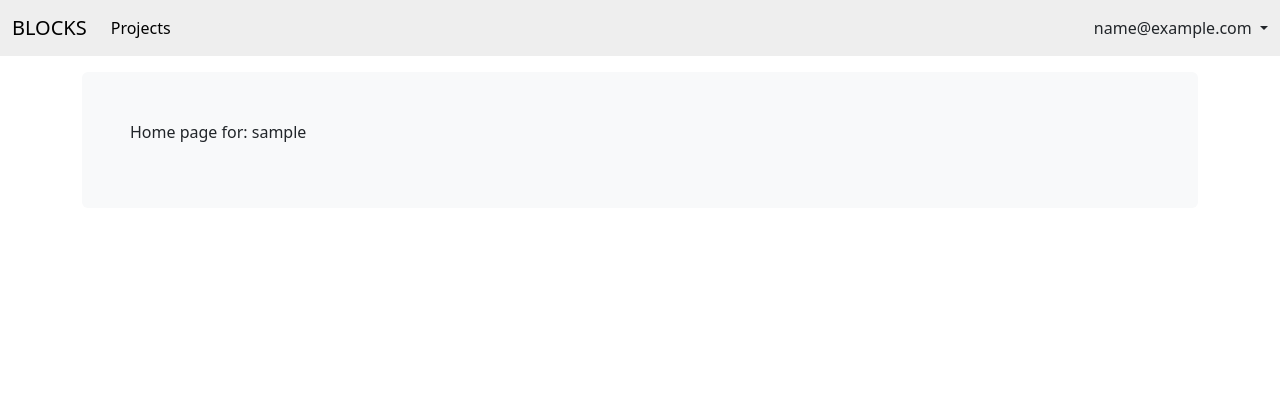
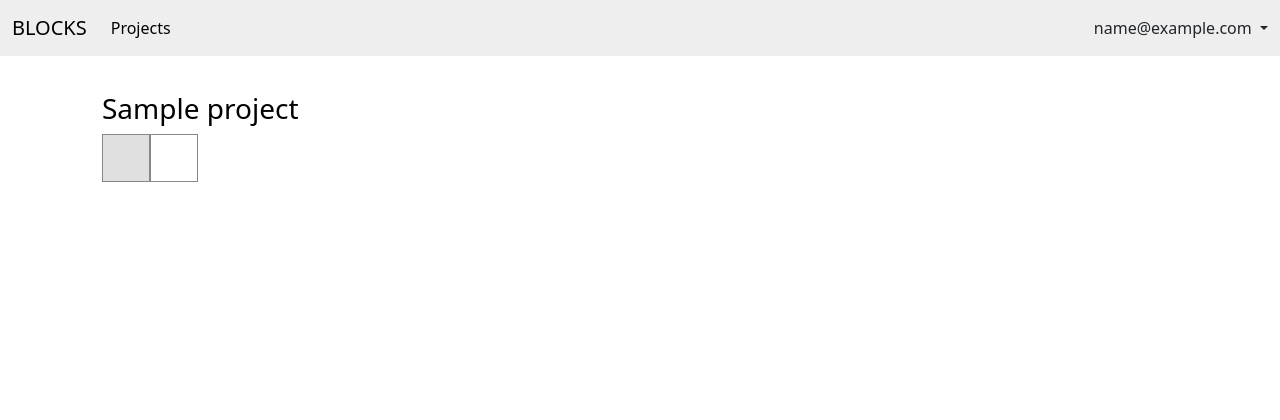
Before and after one commit to ian-ross/old-blocks, a Django app: page / in a window 1280 px wide. Shown: the top 420 px of the page. Run offline with Django 3.2, Linux system fonts and the light colour scheme; a user stored in the database is signed in; tables that the repository leaves empty hold one stand-in row (values such as "Sample post"); some libraries are stand-ins or nearby versions.

Commit message:
Block grid, block update form

```diff
--- a/blocks/admin.py
+++ b/blocks/admin.py
@@ -1,6 +1,7 @@
 from django.contrib import admin
 
-from .models import Project
+from .models import Project, TimeBlock
 
 
 admin.site.register(Project)
+admin.site.register(TimeBlock)
--- /dev/null
+++ b/blocks/helpers.py
@@ -0,0 +1,85 @@
+from datetime import datetime
+
+from django.utils import timezone
+
+
+class Week:
+    def __init__(self, ts=None):
+        if ts is None:
+            ts = timezone.now()
+        iso = ts.date().isocalendar()
+        self.week = iso.week
+        self.year = iso.year
+
+    def start(self):
+        return timezone.make_aware(datetime.fromisocalendar(self.year, self.week, 1))
+
+    def end(self):
+        return timezone.make_aware(datetime.fromisocalendar(self.year, self.week + 1, 1))
+
+
+def project_grid_data(project, blocks):
+    # Use project nominal total number of blocks and rows to Calculate
+    # grid columns.
+    total = project.baseline + project.bonus
+    rows = project.rows
+    columns = total // rows + (1 if total % rows != 0 else 0)
+
+    # Recalculate total and grid row count based on actual number of
+    # blocks if there are more blocks than the project's nominal
+    # total.
+    total = max(total, len(blocks))
+    rows = total // columns + (1 if total % columns != 0 else 0)
+
+    # Partition blocks into those inside and outside current grid
+    # bounds (to deal with case where grid has been reduced in size).
+    inside, outside = [], []
+    for b in blocks:
+        if b.row < rows and b.column < columns:
+            inside.append(b)
+        else:
+            outside.append(b)
+
+    # Put the inside blocks into their cells.
+    cells = {}
+    for b in inside:
+        cells[(b.row, b.column)] = b
+
+    # Fit the outside blocks into empty cells in row, column order.
+    outside.reverse()
+    for r in range(rows):
+        for c in range(columns):
+            if len(outside) == 0:
+                break
+            if (r, c) in cells:
+                continue
+            cells[(r, c)] = outside.pop()
+
+    # Blocks in row-major order.
+    page_blocks = []
+    for r in range(rows):
+        for c in range(columns):
+            if r * columns + c >= total:
+                break
+
+            # Baseline cells to left.
+            page_block = {
+                'row': r,
+                'column': c,
+                'baseline': c * rows + r < project.baseline
+            }
+
+            # Day for block colour.
+            if (r, c) in cells:
+                page_block['id'] = cells[(r, c)].pk
+                page_block['day'] = f'day-{cells[(r, c)].start.isoweekday()}'
+
+            page_blocks.append(page_block)
+
+    return {
+        'name': project.name,
+        'id': project.pk,
+        'rows': rows,
+        'columns': columns,
+        'page_blocks': page_blocks
+    }
--- a/blocks/models.py
+++ b/blocks/models.py
@@ -1,9 +1,16 @@
+from collections import namedtuple
+from itertools import groupby
+
 from django.conf import settings
 from django.db import models
 from django.urls import reverse
 from django.utils.translation import gettext_lazy as _
 
 from core.models import TimeStampedModel
+from .helpers import Week
+
+
+TimeBlockView = namedtuple('TimeBlockView', ['pk', 'start', 'row', 'column'])
 
 
 class ProjectManager(models.Manager):
@@ -18,6 +25,29 @@ class ProjectManager(models.Manager):
             new_pos = current_pos + 1
         order[current_pos], order[new_pos] = order[new_pos], order[current_pos]
         project.user.set_project_order(order)
+
+    def week_blocks(self, user, ts=None):
+        week = Week(ts)
+        qs = (Project.objects
+              .filter(active=True, user=user)
+              .filter(timeblock__start__gte=week.start(),
+                      timeblock__start__lt=week.end())
+              .values_list('name', 'timeblock__pk', 'timeblock__start',
+                           'timeblock__row', 'timeblock__column')
+              .order_by('_order', 'timeblock__row', 'timeblock__column'))
+
+        info = {}
+        for k, g in groupby(qs, lambda t: t[0]):
+            info[k] = list(map(lambda t: TimeBlockView(pk=t[1], start=t[2], row=t[3], column=t[4]), g))
+
+        result = {}
+        for p in self.filter(active=True, user=user):
+            if p.name in info:
+                result[p.name] = info[p.name]
+            else:
+                result[p.name] = []
+
+        return result
 
 
 class Project(TimeStampedModel):
@@ -43,7 +73,10 @@ class Project(TimeStampedModel):
         return reverse('blocks:project_update', kwargs={'pk': self.pk})
 
 
-class Block(models.Model):
+class TimeBlock(models.Model):
     project = models.ForeignKey(Project, on_delete=models.CASCADE)
     start = models.DateTimeField()
     duration = models.DurationField()
+    row = models.PositiveIntegerField()
+    column = models.PositiveIntegerField()
+    note = models.TextField(blank=True)
--- a/blocks/preferences.py
+++ b/blocks/preferences.py
@@ -1,4 +1,4 @@
-BLOCK_SIZE = 64
+BLOCK_SIZE = 48
 
 PROJECT_FONT = 'fs-5'
 
--- a/blocks/urls.py
+++ b/blocks/urls.py
@@ -3,6 +3,8 @@ from django.urls import path, register_converter
 from .views import HomeView
 from .views import ProjectListView, ProjectReorderView
 from .views import ProjectCreateView, ProjectUpdateView, ProjectDeleteView
+from .views import TimeBlockUpdateView, TimeBlockDeleteView
+from .views import TimerView
 
 from .converters import DirectionConverter
 
@@ -18,4 +20,8 @@ urlpatterns = [
     path('projects/<int:pk>/', ProjectUpdateView.as_view(), name='project_update'),
     path('projects/<int:pk>/delete/', ProjectDeleteView.as_view(), name='project_delete'),
     path('projects/<int:pk>/reorder/<dir:dir>/', ProjectReorderView.as_view(), name='project_reorder'),
+    path('blocks/<int:pk>/', TimeBlockUpdateView.as_view(), name='block_update'),
+    path('blocks/<int:pk>/delete/', TimeBlockDeleteView.as_view(), name='block_delete'),
+    path('blocks/add/<int:project_id>/<int:row>/<int:column>/', TimerView.as_view(), name='block_add_cell'),
+    path('blocks/add/<int:project_id>/', TimerView.as_view(), name='block_add'),
 ]
--- a/blocks/views.py
+++ b/blocks/views.py
@@ -4,12 +4,22 @@ from django.views.generic import View, DetailView, ListView, TemplateView
 from django.views.generic.edit import CreateView, DeleteView, UpdateView
 from django.contrib.auth.mixins import LoginRequiredMixin
 
-from .models import Project
-from .forms import ProjectCreateForm, ProjectUpdateForm
+from .models import Project, TimeBlock
+from .forms import ProjectCreateForm, ProjectUpdateForm, TimeBlockUpdateForm
+from .helpers import project_grid_data
+from .preferences import BLOCK_SIZE
 
 
 class HomeView(LoginRequiredMixin, TemplateView):
     template_name='blocks/home.html'
+
+    def get_context_data(self, **kwargs):
+        context = super().get_context_data(**kwargs)
+        context['block_size'] = BLOCK_SIZE
+        blocks = Project.objects.week_blocks(self.request.user)
+        projects = Project.objects.filter(user=self.request.user, active=True)
+        context['project_list'] = [project_grid_data(p, blocks[p.name]) for p in projects]
+        return context
 
 
 class ProjectListView(LoginRequiredMixin, ListView):
@@ -48,3 +58,23 @@ class ProjectReorderView(LoginRequiredMixin, View):
     def post(self, request, *args, **kwargs):
         Project.objects.reorder(kwargs['pk'], kwargs['dir'])
         return HttpResponseRedirect(reverse('blocks:project_list'))
+
+
+class TimeBlockUpdateView(LoginRequiredMixin, UpdateView):
+    model = TimeBlock
+    form_class = TimeBlockUpdateForm
+    success_url = reverse_lazy('blocks:home')
+
+    def get_form(self, form_class=None):
+        form = super().get_form(form_class)
+        form.helper.form_action = reverse('blocks:block_update', kwargs={'pk': form.instance.pk})
+        return form
+
+
+class TimeBlockDeleteView(LoginRequiredMixin, DeleteView):
+    model = TimeBlock
+    success_url = reverse_lazy('blocks:home')
+
+
+class TimerView(LoginRequiredMixin, TemplateView):
+    template_name = 'blocks/timer.html'
--- a/static/css/project.css
+++ b/static/css/project.css
@@ -18,3 +18,45 @@ nav {
 .reorder-arrows form {
   display: inline-block;
 }
+
+.outer-block {
+  display: flex;
+  align-items: center;
+  justify-content: center;
+  width: 48px;
+  height: 48px;
+  border: 1px solid #888888;
+}
+
+.baseline { background-color: #E0E0E0; }
+.bonus { background-color: #FFFFFF; }
+
+.block {
+  width: 40px;
+  height: 40px;
+  border-radius: 0.25rem;
+  box-shadow: 0 .5rem 1rem rgba(0,0,0,.15);
+}
+
+.day-1 { background-color: #FFA700; }
+.day-2 { background-color: #FF0000; }
+.day-3 { background-color: #008800; }
+.day-4 { background-color: #0000BB; }
+.day-5 { background-color: #FFFF00; }
+.day-6 { background-color: #BB00BB; }
+.day-7 { background-color: #00BBBB; }
+
+.wrapper {
+  display: grid;
+  justify-items: center;
+  align-items: center;
+}
+
+div.project {
+  margin: 20px;
+}
+
+a.project {
+  text-decoration: none;
+  color: #000000;
+}
--- a/templates/blocks/home.html
+++ b/templates/blocks/home.html
@@ -2,8 +2,36 @@
 
 {% block content %}
 
-<div class="bg-light p-5 rounded">
-  <p>Home page for: {{ user.username }}</p>
+<div class="d-flex flex-wrap">
+  {% for p in project_list %}
+  <div class="project">
+    <a class="project" href="{% url 'blocks:block_add' p.id %}">
+      <h3>{{ p.name }}</h3>
+    </a>
+
+    <div class="wrapper" style="grid-template-columns: repeat({{ p.columns }}, {{ block_size}}px); grid-template-rows: repeat({{ p.rows }}, {{ block_size }}px);">
+
+      {% spaceless %}
+      {% for b in p.page_blocks %}
+      <div>
+        {% if b.day %}
+        <a href="{% url 'blocks:block_update' b.id %}">
+        {% else %}
+        <a href="{% url 'blocks:block_add_cell' p.id b.row b.column %}">
+        {% endif %}
+            <div class="{% if b.baseline %}baseline{% else %}bonus{% endif %} outer-block">
+            {% if b.day %}
+            <div class="{{ b.day }} block"></div>
+            {% endif %}
+          </div>
+        </a>
+      </div>
+      {% endfor %}
+      {% endspaceless %}
+
+    </div>
+  </div>
+  {% endfor %}
 </div>
 
 {% endblock content %}
--- a/templates/blocks/project_form.html
+++ b/templates/blocks/project_form.html
@@ -8,4 +8,10 @@
 
 {% crispy form %}
 
+<form class="table-form" action="{% url 'blocks:project_delete' project.pk %}" method="post"
+      onsubmit="return confirm('Are you sure you want to delete project &ldquo;{{ project.name }}&rdquo;? THIS WILL DELETE ALL BLOCK DATA ASSOCIATED WITH THE PROJECT!')">
+  {% csrf_token %}
+  <button class="btn btn-danger mt-3">Delete</button>
+</form>
+
 {% endblock content %}
```
Also changed, not shown: blocks/forms.py (+18 -2 lines), templates/blocks/block_detail.html (deleted, +0 -7 lines), templates/blocks/project_list.html (+9 -8 lines), templates/blocks/timeblock_form.html (added, +17 -0 lines), templates/blocks/timer.html (added, +7 -0 lines), blocks/migrations/0002_auto_20220114_1650.py (added), blocks/migrations/0003_block_note.py (added), blocks/migrations/0004_rename_block_timeblock.py (added).
